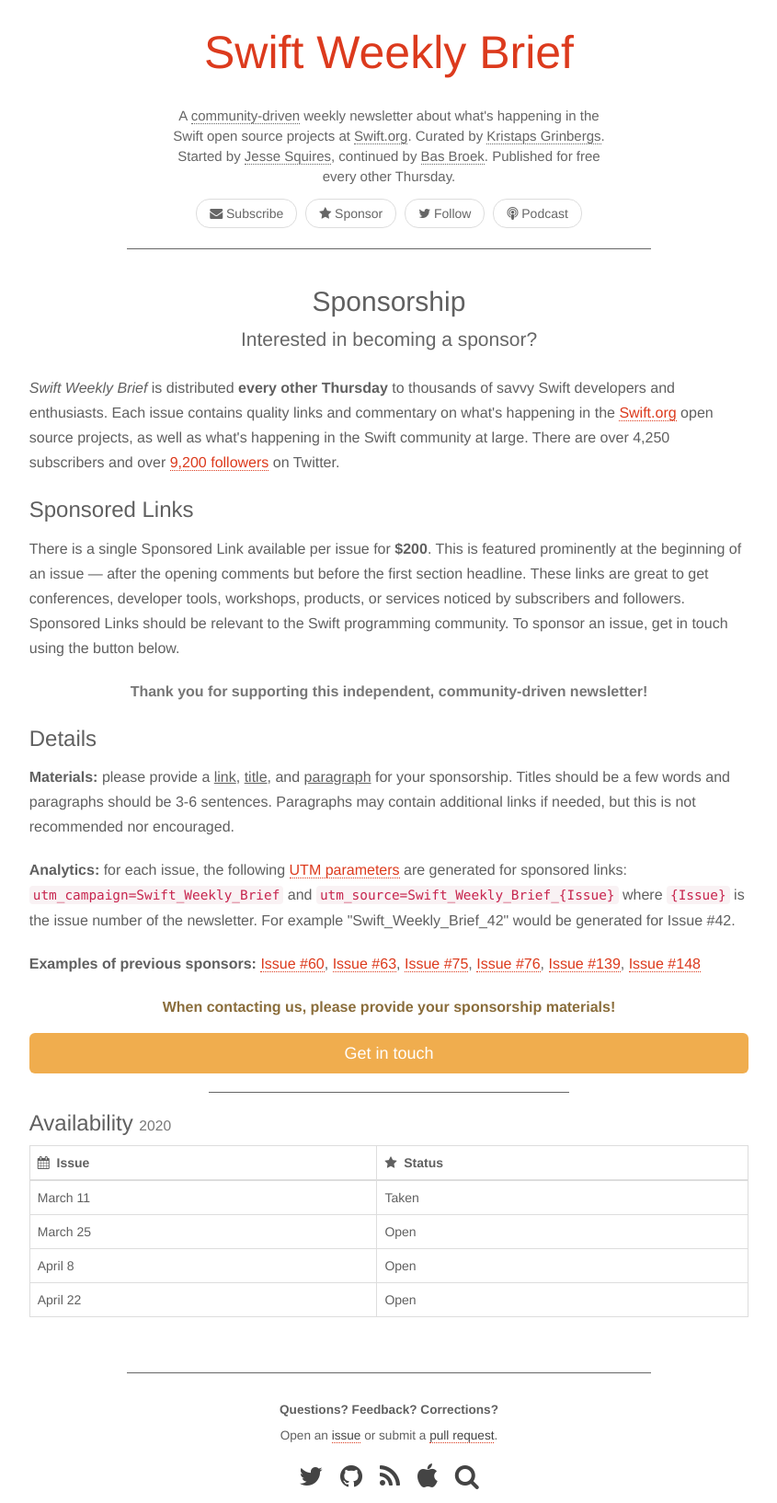
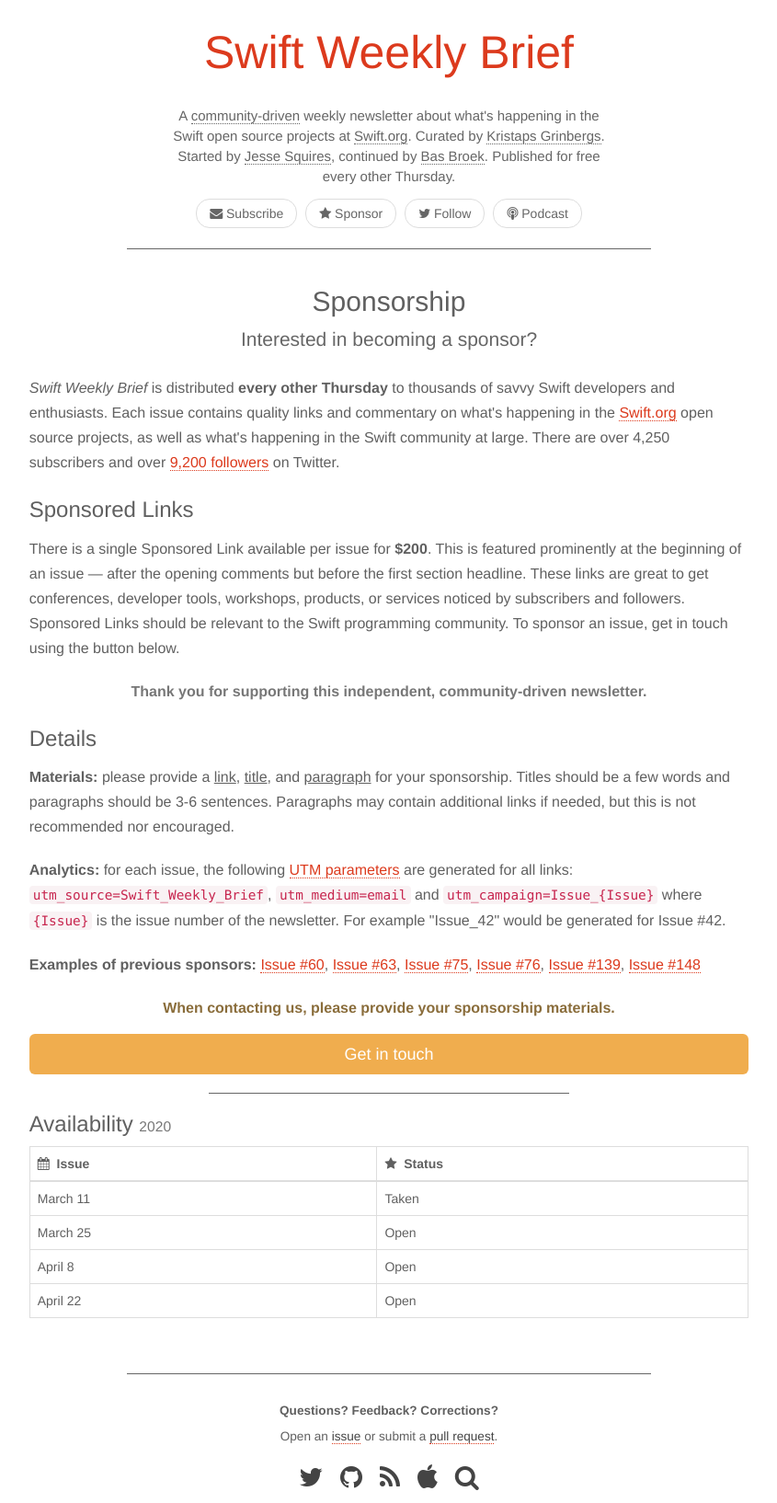
Before and after one commit to SwiftWeekly/swiftweekly.github.io, a Jekyll site: the page built from sponsorship.md, in a window 1280 px wide. Shown: the whole page at 92% size, without its empty margins (217-1062 px from the left). Built offline with Jekyll 4.4.1, drawn with Linux system fonts in a browser that asks for light colours.

Commit message:
Update info on UTM params on newsletter links. (#609)
Co-authored-by: Kristaps Grinbergs <fassko@gmail.com>

```diff
--- a/sponsorship.md
+++ b/sponsorship.md
@@ -25,7 +25,7 @@
 </p>
 
 <p class="text-muted text-center">
-<b>Thank you for supporting this independent, community-driven newsletter!</b>
+<b>Thank you for supporting this independent, community-driven newsletter.</b>
 </p>
 
 <h3>Details</h3>
@@ -34,8 +34,8 @@
 </p>
 
 <p>
-<b>Analytics:</b> for each issue, the following <a href="https://www.utm-parameters.com/utm-parameters-using-google-analytics/">UTM parameters</a> are generated for sponsored links:
-<code>utm_campaign=Swift_Weekly_Brief</code> and <code>utm_source=Swift_Weekly_Brief_{Issue}</code> where <code>{Issue}</code> is the issue number of the newsletter. For example "Swift_Weekly_Brief_42" would be generated for Issue #42.
+<b>Analytics:</b> for each issue, the following <a href="https://www.utm-parameters.com/utm-parameters-using-google-analytics/">UTM parameters</a> are generated for all links:
+<code>utm_source=Swift_Weekly_Brief</code>, <code>utm_medium=email</code> and <code>utm_campaign=Issue_{Issue}</code> where <code>{Issue}</code> is the issue number of the newsletter. For example "Issue_42" would be generated for Issue #42.
 </p>
 
 <p>
@@ -49,7 +49,7 @@
 </p>
 
 <p class="text-warning text-center">
-<b>When contacting us, please provide your sponsorship materials!</b>
+<b>When contacting us, please provide your sponsorship materials.</b>
 </p>
 
 <a class="btn btn-warning btn-lg center" href="mailto:fassko@gmail.com?subject=Swift Weekly Brief Sponsorship">Get in touch</a>
```
